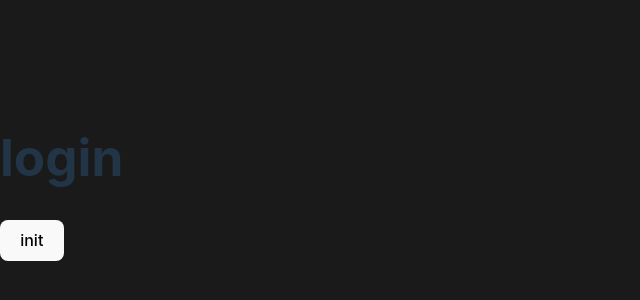
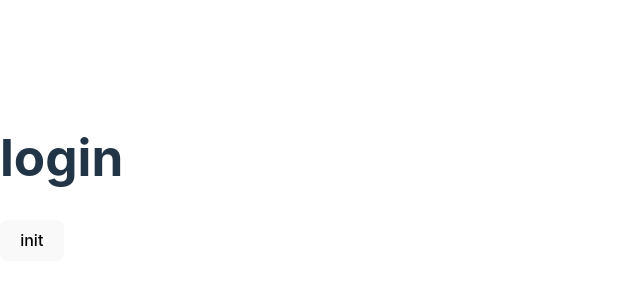
Before and after one commit to idanizi/demyst-code-kata, a React (Vite) app in the folder frontend/: page /login in a window 1280 px wide. Shown: the part 222-522 px from the top of the page, without its empty margins (0-640 px from the left). Built offline with nearby package versions, Linux system fonts and the light colour scheme.

Commit message:
remove unused

```diff
--- a/frontend/src/App.scss
+++ /dev/null
@@ -1,3 +0,0 @@
-body {
-  background: #1a1a1a;
-}
--- a/frontend/src/App.tsx
+++ b/frontend/src/App.tsx
@@ -1,5 +1,4 @@
 import {createBrowserRouter, RouterProvider} from "react-router-dom";
-import './App.scss'
 import {Login} from "./Login.tsx";
 import {StoreProvider} from "./StoreContext.tsx";
 import {Balance} from "./Balance.tsx";
```
